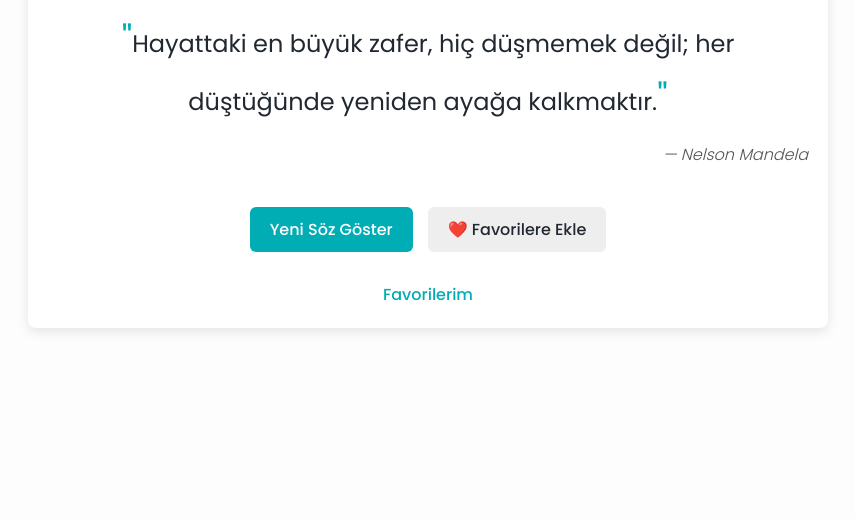
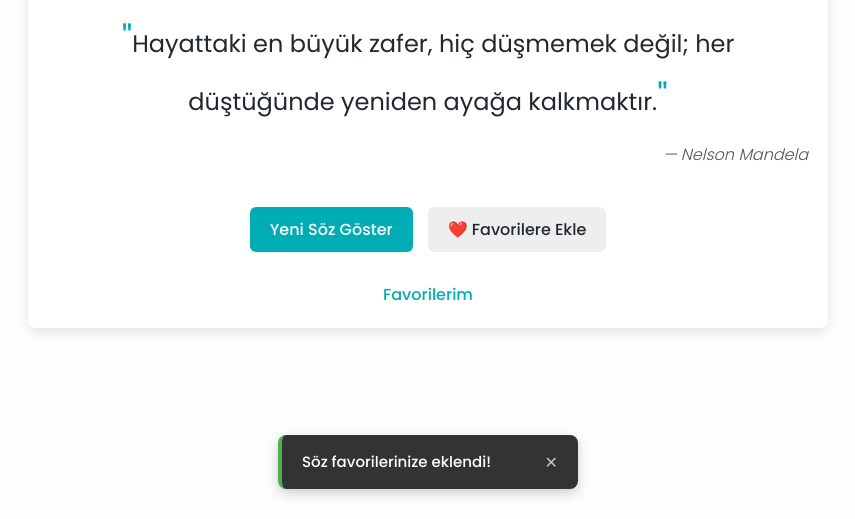
Before and after one commit to Huseyinemirdag/dailyquote, a plain HTML site: page index.html in a window 1280 px wide. Both pictures are taken after a click on the button "❤️ Favorilere Ekle". Shown: the part 281-800 px from the top of the page, without its empty margins (212-1067 px from the left). Drawn offline with Linux system fonts and the light colour scheme.

Commit message:
Add files via upload

```diff
--- a/assets/css/style.css
+++ b/assets/css/style.css
@@ -12,6 +12,9 @@
     --secondary-hover: #ddd;
     --shadow-color: rgba(0, 0, 0, 0.1);
     --favorite-item-bg: #f8f8f8;
+    --toast-bg: rgba(0, 0, 0, 0.8);
+    --toast-success: #4caf50;
+    --toast-warning: #ff9800;
 }
 
 [data-theme="dark"] {
@@ -25,6 +28,9 @@
     --secondary-hover: #555;
     --shadow-color: rgba(0, 0, 0, 0.3);
     --favorite-item-bg: #3a3a3a;
+    --toast-bg: rgba(35, 35, 35, 0.9);
+    --toast-success: #5fd364;
+    --toast-warning: #ffb74d;
 }
 
 /* Genel Stiller */
@@ -256,3 +262,72 @@ footer {
         width: 100%;
     }
 }
+
+/* Toast Bildirim */
+.toast-container {
+    position: fixed;
+    bottom: 30px;
+    left: 50%;
+    transform: translateX(-50%);
+    z-index: 1000;
+    display: flex;
+    flex-direction: column;
+    gap: 10px;
+    width: 300px;
+}
+
+.toast {
+    padding: 15px 20px;
+    border-radius: 8px;
+    color: white;
+    background-color: var(--toast-bg);
+    box-shadow: 0 4px 12px rgba(0, 0, 0, 0.2);
+    display: flex;
+    align-items: center;
+    justify-content: space-between;
+    animation: slideUp 0.3s ease-out forwards;
+    opacity: 0;
+    transform: translateY(20px);
+}
+
+.toast.success {
+    border-left: 4px solid var(--toast-success);
+}
+
+.toast.warning {
+    border-left: 4px solid var(--toast-warning);
+}
+
+.toast-message {
+    flex-grow: 1;
+    font-weight: 500;
+    font-size: 15px;
+}
+
+.toast-close {
+    background: none;
+    border: none;
+    cursor: pointer;
+    color: white;
+    font-size: 16px;
+    opacity: 0.7;
+    transition: opacity 0.2s ease;
+}
+
+.toast-close:hover {
+    opacity: 1;
+}
+
+@keyframes slideUp {
+    to {
+        opacity: 1;
+        transform: translateY(0);
+    }
+}
+
+@keyframes fadeOut {
+    to {
+        opacity: 0;
+        transform: translateY(-20px);
+    }
+}
--- a/assets/js/app.js
+++ b/assets/js/app.js
@@ -6,6 +6,7 @@ const quoteAuthor = document.getElementById('quote-author');
 const newQuoteBtn = document.getElementById('new-quote');
 const addFavoriteBtn = document.getElementById('add-favorite');
 const themeToggleBtn = document.getElementById('theme-toggle');
+const toastContainer = document.getElementById('toast-container');
 
 // Geçerli söz
 let currentQuote = null;
@@ -74,6 +75,39 @@ const quotes = [
   }
 ];
 
+// Toast Bildirim Göster
+function showToast(message, type = 'success') {
+    // Yeni toast elementi oluştur
+    const toast = document.createElement('div');
+    toast.className = `toast ${type}`;
+
+    // Toast içeriği
+    toast.innerHTML = `
+        <span class="toast-message">${message}</span>
+        <button class="toast-close">✕</button>
+    `;
+
+    // Toast'u konteynere ekle
+    toastContainer.appendChild(toast);
+
+    // Toast animasyonu ve otomatik kapanma
+    setTimeout(() => {
+        toast.style.animation = 'fadeOut 0.3s ease-out forwards';
+        setTimeout(() => {
+            toast.remove();
+        }, 300);
+    }, 3000);
+
+    // Kapatma butonuna tıklama olayı
+    const closeBtn = toast.querySelector('.toast-close');
+    closeBtn.addEventListener('click', () => {
+        toast.style.animation = 'fadeOut 0.3s ease-out forwards';
+        setTimeout(() => {
+            toast.remove();
+        }, 300);
+    });
+}
+
 // Rastgele söz göster
 function displayRandomQuote() {
     if (quotes.length === 0) {
@@ -104,9 +138,9 @@ function addToFavorites() {
     if (!isAlreadyFavorite) {
         favorites.push(currentQuote);
         localStorage.setItem('favorites', JSON.stringify(favorites));
-        alert('Söz favorilerinize eklendi!');
+        showToast('Söz favorilerinize eklendi!', 'success');
     } else {
-        alert('Bu söz zaten favorilerinizde!');
+        showToast('Bu söz zaten favorilerinizde!', 'warning');
     }
 }
 
--- a/index.html
+++ b/index.html
@@ -39,6 +39,9 @@
         </footer>
     </div>
 
+    <!-- Toast Bildirim Konteyneri -->
+    <div id="toast-container" class="toast-container"></div>
+
     <script src="assets/js/app.js"></script>
 </body>
 </html>
```
Also changed, not shown: assets/js/favorites.js (+40 -0 lines), favorites.html (+3 -0 lines).
